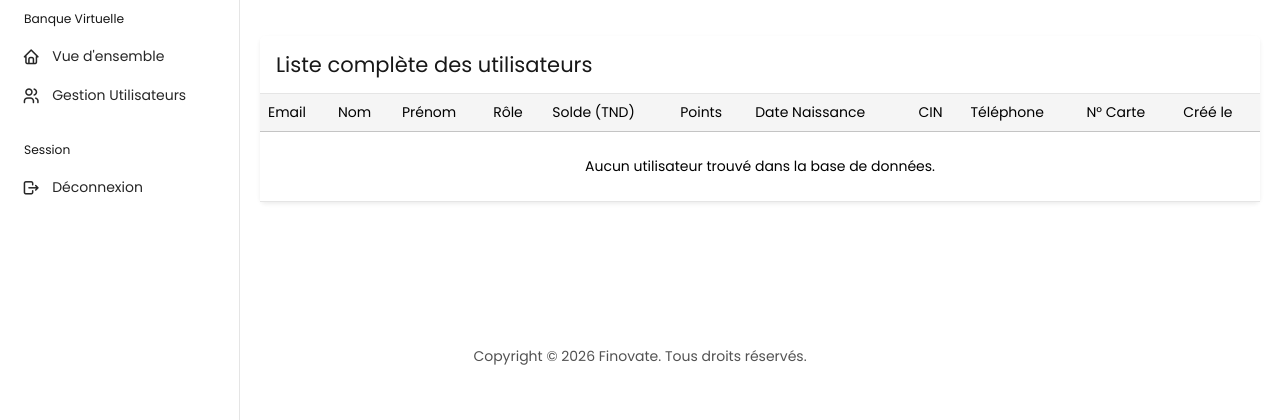
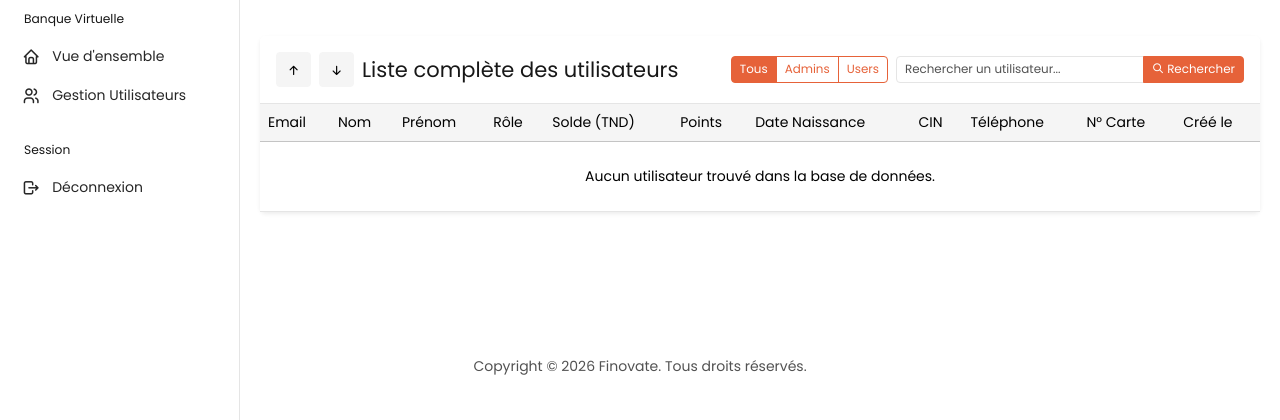
Before and after one commit to AzizELFAFI/finovateSymfony, a Symfony app: template templates/backoffice/users.html.twig in a window 1280 px wide. Shown: the part 60-480 px from the top of the page. Run offline with Twig, Linux system fonts and the light colour scheme; the template is opened without the code that fills it, so the values that code supplies are empty; some libraries are stand-ins or nearby versions.

Commit message:
feat() : add search and order tri

```diff
--- a/templates/backoffice/users.html.twig
+++ b/templates/backoffice/users.html.twig
@@ -46,8 +46,38 @@
       <div class="row">
         <div class="col-12">
           <div class="card border-0 shadow-sm">
-            <div class="card-header bg-white py-3">
-              <h4 class="mb-0">Liste complète des utilisateurs</h4>
+            <div class="card-header bg-white py-3 d-flex align-items-center justify-content-between flex-wrap gap-3">
+              <div class="d-flex align-items-center gap-2">
+                <a class="btn btn-light btn-icon btn-sm" href="{{ path('backoffice_users', {'search': search, 'sort': 'lastname', 'dir': 'ASC'}) }}" title="Tri A → Z">
+                  <i class="ti ti-arrow-up"></i>
+                </a>
+                <a class="btn btn-light btn-icon btn-sm" href="{{ path('backoffice_users', {'search': search, 'sort': 'lastname', 'dir': 'DESC'}) }}" title="Tri Z → A">
+                  <i class="ti ti-arrow-down"></i>
+                </a>
+                <h4 class="mb-0">Liste complète des utilisateurs</h4>
+              </div>
+              <div class="d-flex align-items-center gap-2 flex-wrap">
+                <div class="btn-group" role="group" aria-label="Filtre rôle">
+                  <a class="btn btn-sm {{ role is empty ? 'btn-primary' : 'btn-outline-primary' }}" href="{{ path('backoffice_users', {'search': search, 'sort': sort|default('lastname'), 'dir': dir|default('ASC')}) }}">Tous</a>
+                  <a class="btn btn-sm {{ role == 'ADMIN' ? 'btn-primary' : 'btn-outline-primary' }}" href="{{ path('backoffice_users', {'role': 'ADMIN', 'search': search, 'sort': sort|default('lastname'), 'dir': dir|default('ASC')}) }}">Admins</a>
+                  <a class="btn btn-sm {{ role == 'USER' ? 'btn-primary' : 'btn-outline-primary' }}" href="{{ path('backoffice_users', {'role': 'USER', 'search': search, 'sort': sort|default('lastname'), 'dir': dir|default('ASC')}) }}">Users</a>
+                </div>
+
+                <form action="{{ path('backoffice_users') }}" method="get" class="d-flex align-items-center">
+                  <div class="input-group">
+                    <input type="text" name="search" class="form-control form-control-sm" placeholder="Rechercher un utilisateur..." value="{{ search }}">
+                    <input type="hidden" name="role" value="{{ role }}">
+                    <input type="hidden" name="sort" value="{{ sort|default('lastname') }}">
+                    <input type="hidden" name="dir" value="{{ dir|default('ASC') }}">
+                    <button class="btn btn-primary btn-sm" type="submit">
+                      <i class="ti ti-search"></i> Rechercher
+                    </button>
+                    {% if search %}
+                      <a href="{{ path('backoffice_users', {'role': role, 'sort': sort|default('lastname'), 'dir': dir|default('ASC')}) }}" class="btn btn-outline-secondary btn-sm">Réinitialiser</a>
+                    {% endif %}
+                  </div>
+                </form>
+              </div>
             </div>
             <div class="card-body p-0">
               <div class="table-responsive">
```
Also changed, not shown: src/Controller/BackController.php (+47 -3 lines).
